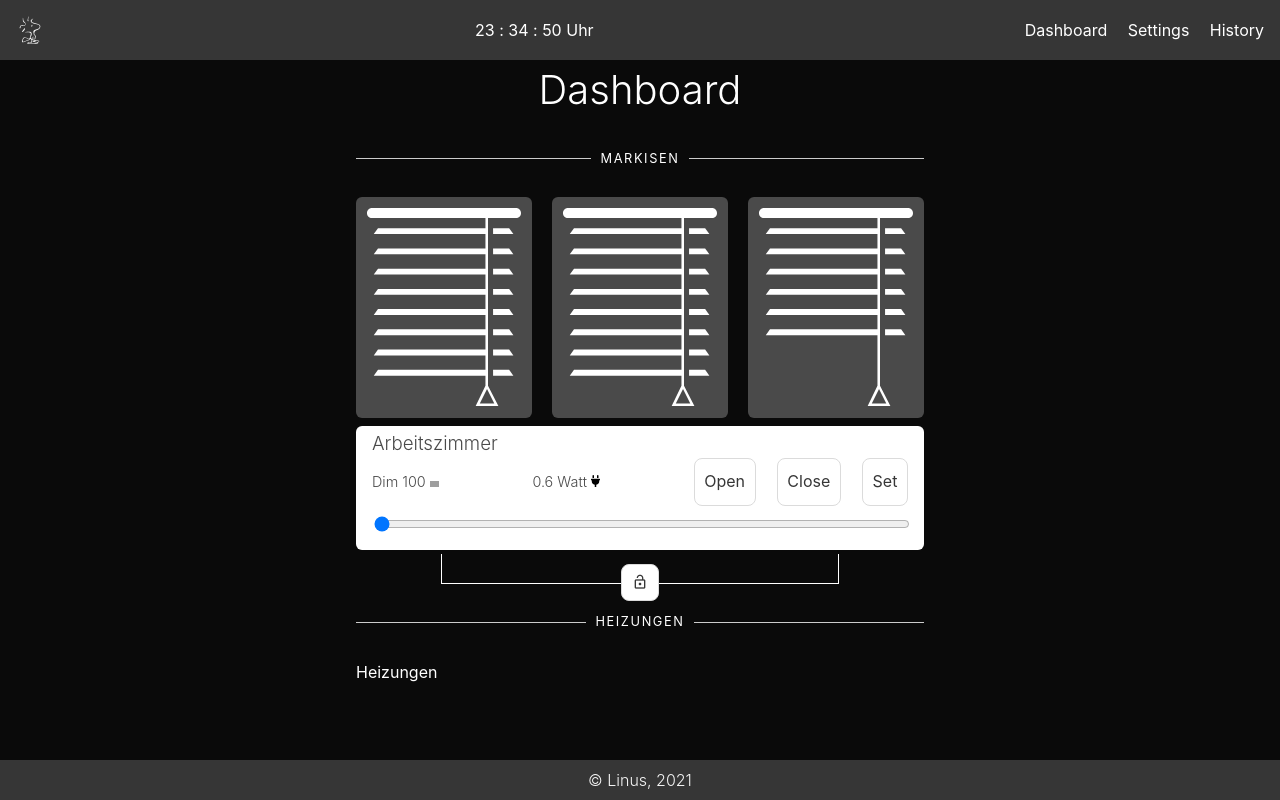
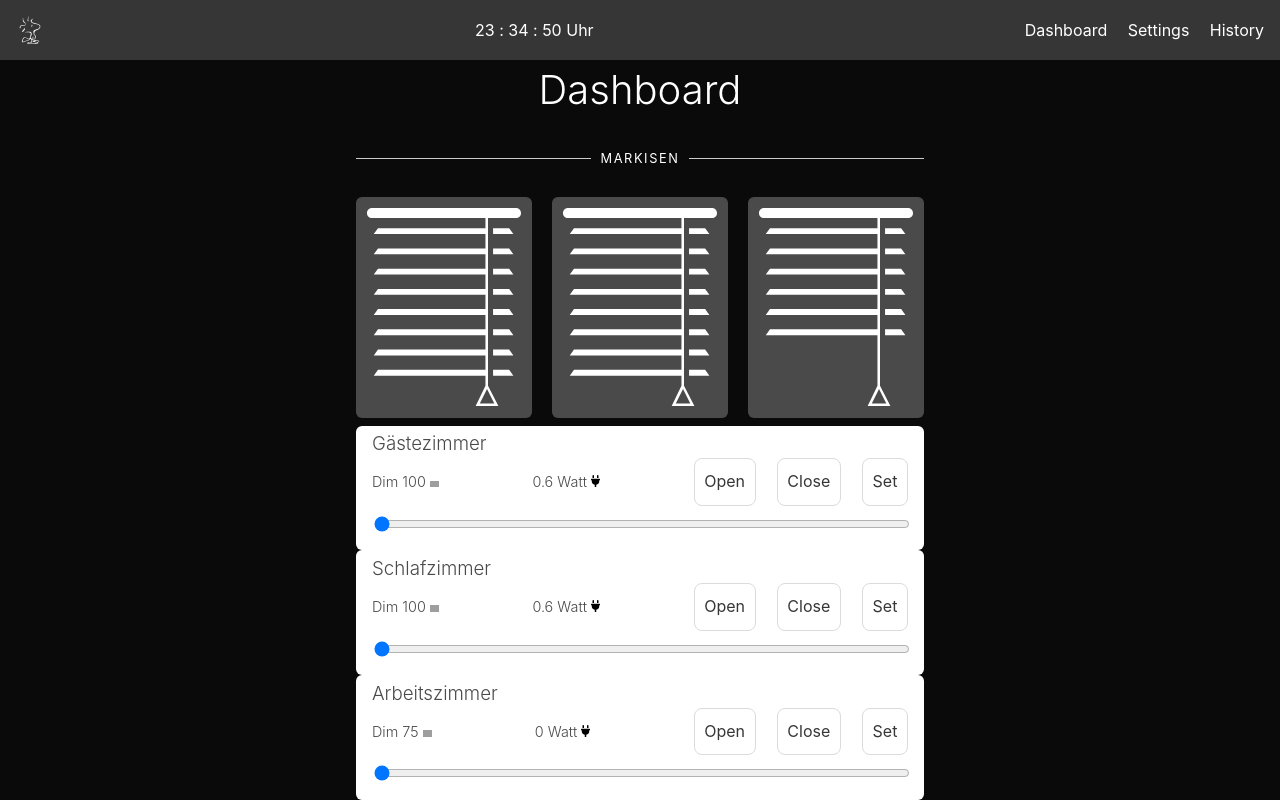
Before and after one commit to Kikovich1969/home-pi-svelte, a Svelte app: page / in a window 1280 px wide. Both pictures are taken after a click on the element 444 px from the left and 307 px from the top of the page. Shown: the top 800 px of the page. Built offline with nearby package versions, Linux system fonts and the light colour scheme; grey boxes are pictures that could not be loaded.

Commit message:
Put Settings in each block

```diff
--- a/src/components/Blinds.svelte
+++ b/src/components/Blinds.svelte
@@ -28,15 +28,60 @@
     </div>
   {/each}
 </div>
-{#if visible}
+
+{#each blinds as blind (blind.id)}
+  {#if visible}
+    <div id="blind-settings" in:fade>
+      <h3>{blind.room}</h3>
+      <div class="blind-controls">
+        <p>
+          Dim {blind.dim} <img
+            class="icon"
+            src="/img/percentage-solid.svg"
+            width="9"
+            alt="Percent"
+          />
+        </p>
+        <p>
+          {blind.power} Watt <img
+            class="icon"
+            src="/img/plug-solid.svg"
+            width="9"
+            alt="Plug"
+          />
+        </p>
+        <section class="blind-buttons">
+          <Button label="Open" />
+          <Button label="Close" />
+          <Button label="Set" />
+        </section>
+      </div>
+      <div class="blind-slider">
+        <input step="10" min="0" max="100" value="0" type="range" />
+      </div>
+    </div>
+  {/if}
+{/each}
+
+<!-- {#if visible}
   <div id="blind-settings" in:fade>
     <h3>Arbeitszimmer</h3>
     <div class="blind-controls">
       <p>
-        Dim 100 <img class="icon" src="/img/percentage-solid.svg" width="9" alt="Percent" />
+        Dim 100 <img
+          class="icon"
+          src="/img/percentage-solid.svg"
+          width="9"
+          alt="Percent"
+        />
       </p>
       <p>
-        0.6 Watt <img class="icon" src="/img/plug-solid.svg" width="9" alt="Plug" />
+        0.6 Watt <img
+          class="icon"
+          src="/img/plug-solid.svg"
+          width="9"
+          alt="Plug"
+        />
       </p>
       <section class="blind-buttons">
         <Button label="Open" />
@@ -48,7 +93,7 @@
       <input step="10" min="0" max="100" value="0" type="range" />
     </div>
   </div>
-{/if}
+{/if} -->
 <div class="bracket">
   <Button icon="lock_open" additionalStyles="position: relative; top: 10px;" />
 </div>
```
